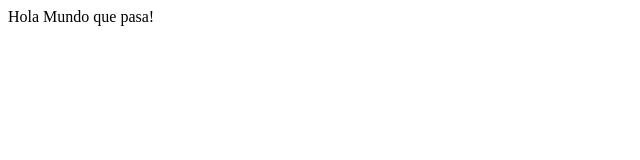
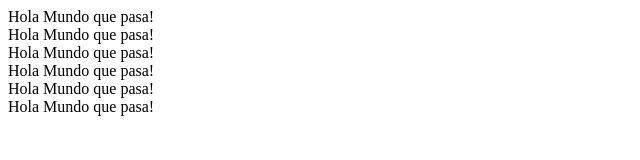
Before and after one commit to gabrielalejandroF49/Evaluacion1, a plain HTML site: page public_html/index.html in a window 1280 px wide. Shown: the whole page, without its empty margins (0-640 px from the left). Drawn offline with Linux system fonts and the light colour scheme.

Commit message:
Hice un cambio en la pagina

```diff
--- a/public_html/index.html
+++ b/public_html/index.html
@@ -11,5 +11,10 @@ Click nbfs://nbhost/SystemFileSystem/Templates/Other/html.html to edit this temp
     </head>
     <body>
         <div>Hola Mundo que pasa!</div>
+		<div>Hola Mundo que pasa!</div>
+		<div>Hola Mundo que pasa!</div>
+		<div>Hola Mundo que pasa!</div>
+		<div>Hola Mundo que pasa!</div>
+		<div>Hola Mundo que pasa!</div>
     </body>
 </html>
```
